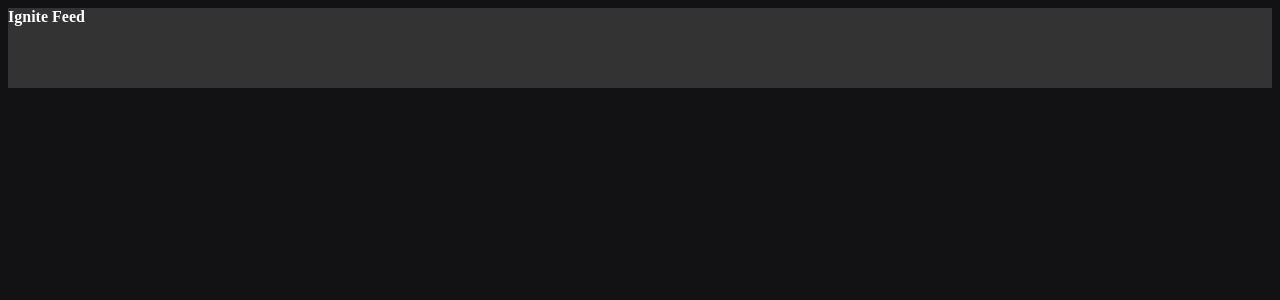
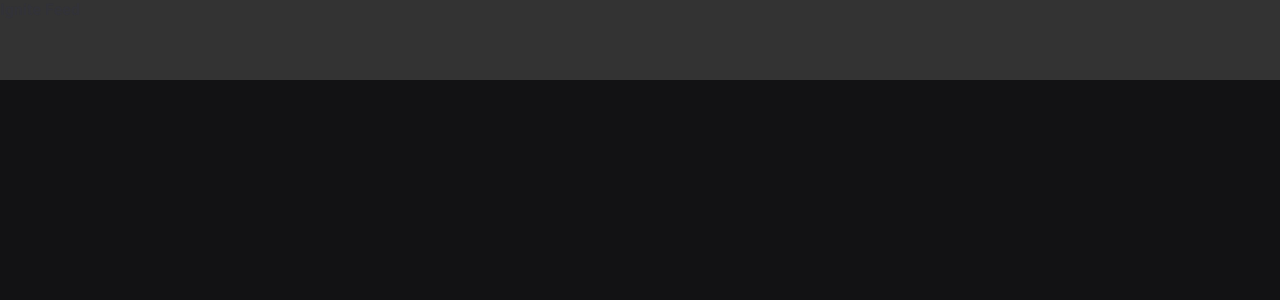
Before and after one commit to LMThomaz/ignite-feed, a React (Vite) app: page / in a window 1280 px wide. Shown: the top 300 px of the page. Built offline with nearby package versions, Linux system fonts and the light colour scheme.

Commit message:
css global

```diff
--- a/index.html
+++ b/index.html
@@ -2,8 +2,14 @@
 <html lang="en">
   <head>
     <meta charset="UTF-8" />
+    <link rel="preconnect" href="https://fonts.googleapis.com" />
+    <link rel="preconnect" href="https://fonts.gstatic.com" crossorigin />
     <link rel="icon" type="image/svg+xml" href="/vite.svg" />
     <meta name="viewport" content="width=device-width, initial-scale=1.0" />
+    <link
+      href="https://fonts.googleapis.com/css2?family=Roboto:wght@400;700&display=swap"
+      rel="stylesheet"
+    />
     <title>Vite + React</title>
   </head>
   <body>
--- a/src/App.jsx
+++ b/src/App.jsx
@@ -1,5 +1,5 @@
 import { Header } from './components/Header';
-import './styles.css';
+import './global.css';
 
 export function App() {
   return <Header />;
--- /dev/null
+++ b/src/global.css
@@ -0,0 +1,32 @@
+:root {
+  --white: #fff;
+  --gray-100: #e1e1e6;
+  --gray-300: #c4c4cc;
+  --gray-400: #8d8d99;
+  --gray-600: #323238;
+  --gray-700: #29292e;
+  --gray-800: #202024;
+  --gray-900: #121214;
+  --green-500: #00875f;
+}
+
+* {
+  margin: 0;
+  padding: 0;
+  box-sizing: border-box;
+}
+
+body {
+  background: var(--gray-900);
+  color: var(--gray-600);
+  -webkit-font-smoothing: subpixel-antialiased;
+}
+
+body,
+input,
+textarea,
+button {
+  font-family: 'Roboto', sans-serif;
+  font-weight: 400;
+  font-size: 1rem;
+}
--- a/src/styles.css
+++ /dev/null
@@ -1,4 +0,0 @@
-body {
-  background: #121214;
-  color: #fff;
-}
```
